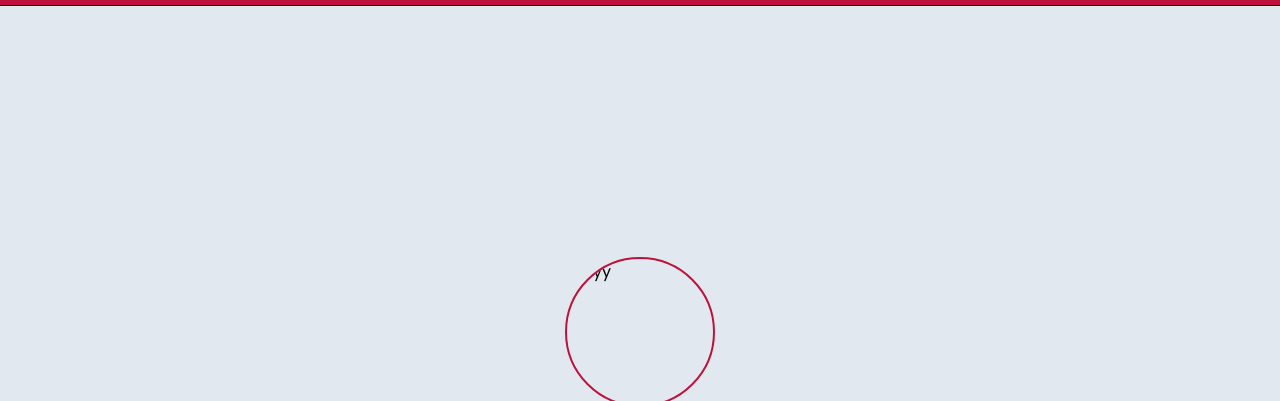
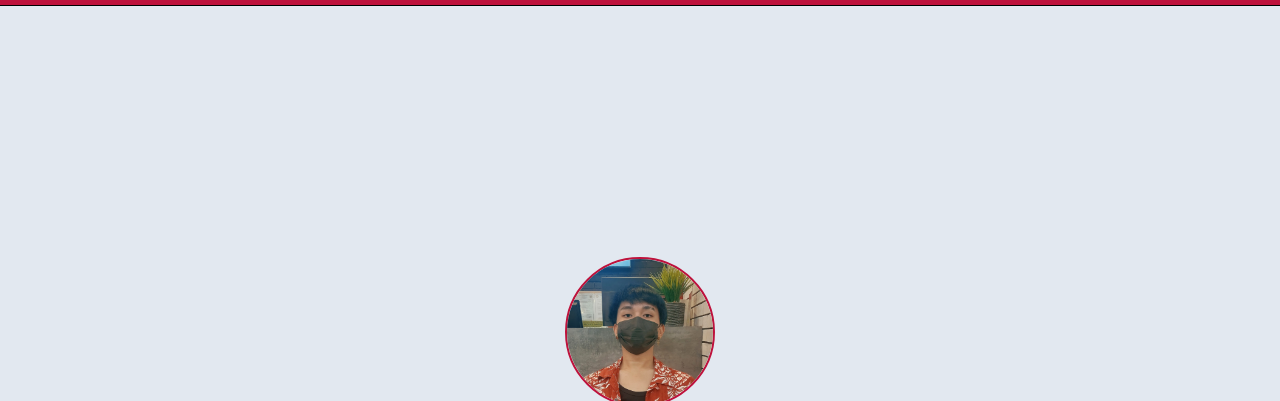
Before and after one commit to kyusikkk/Portfolio, a plain HTML site: page index.html in a window 1280 px wide. Shown: the part 79-480 px from the top of the page. Drawn offline with Linux system fonts and the light colour scheme; a web font is replaced by a local one.

Commit message:
Update index.html

```diff
--- a/index.html
+++ b/index.html
@@ -26,7 +26,7 @@
     </header>
     <main>
         <div class="hero-background">
-                <img src="/images/muhahahah.jpg" alt="eyy" class="ced-pic">
+                <img src="muhahahah.jpg" alt="eyy" class="ced-pic">
                 <h2>Hello there!</h2>
                 <p>I'm Cedric Alvarez, I'm from the Philippines!</p>
                 <p class="text">A Front-end <span class="web-text">Web Developer</span></p>
```
